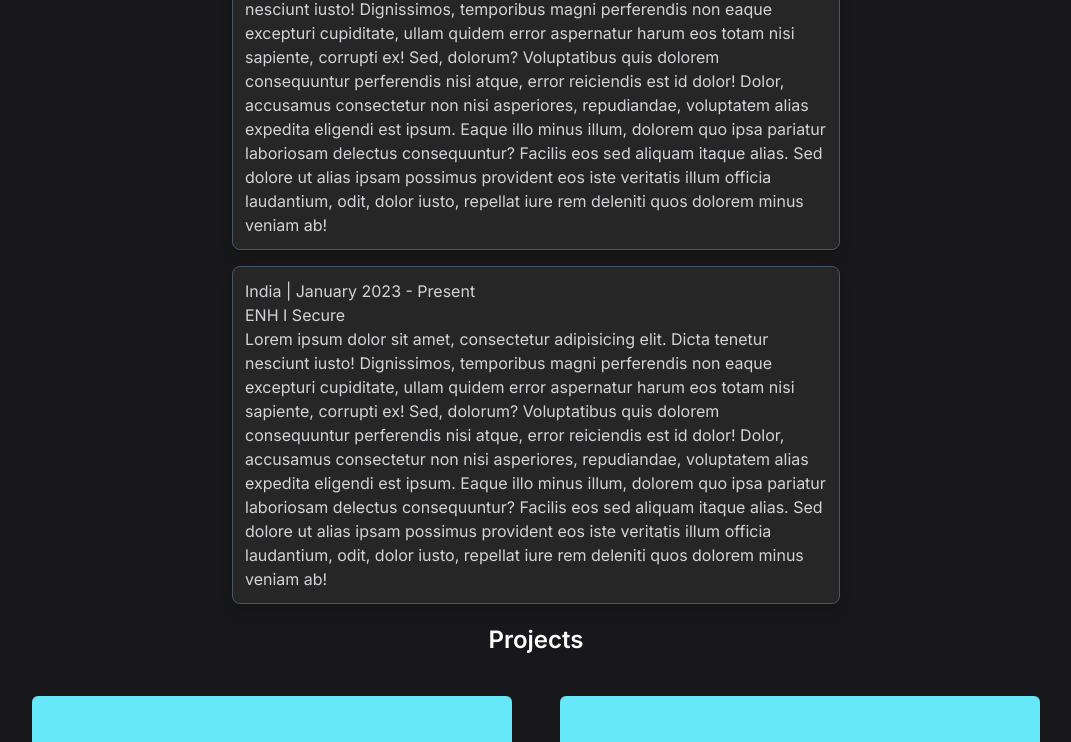
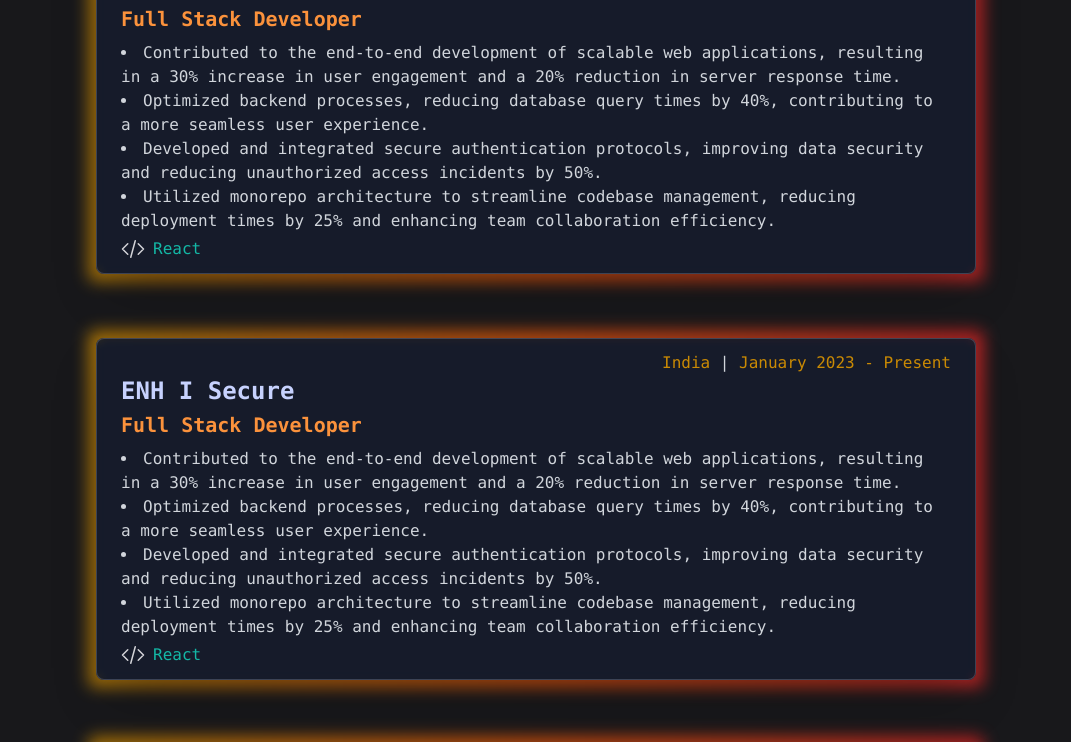
Before and after one commit to giripatel/portfolio, a Next.js app: page / in a window 1280 px wide. Shown: the part 1940-2682 px from the top of the page, without its empty margins (104-1175 px from the left). Built offline with nearby package versions, Linux system fonts and the light colour scheme.

Commit message:
Add Experience

```diff
--- a/package.json
+++ b/package.json
@@ -9,6 +9,8 @@
     "lint": "next lint"
   },
   "dependencies": {
+    "@types/axios": "^0.14.0",
+    "axios": "^1.7.4",
     "clsx": "^2.1.1",
     "framer-motion": "^11.3.24",
     "next": "14.2.4",
--- /dev/null
+++ b/src/app/actions/experience.ts
@@ -0,0 +1,57 @@
+export const getExperience = () => {
+  const experience = [
+    {
+      country: "India",
+      duration: {
+        form: "January 2023",
+        to: "Present",
+      },
+      company: "ENH I Secure",
+      role: "Full Stack Developer",
+      summary: [
+        "Contributed to the end-to-end development of scalable web applications, resulting in a 30 % increase in user engagement and a 20 % reduction in server response time.",
+        "Optimized backend processes, reducing database query times by 40 %, contributing to a more seamless user experience.",
+        "Developed and integrated secure authentication protocols, improving data security and reducing unauthorized access incidents by 50 %.",
+        "Utilized monorepo architecture to streamline codebase management, reducing deployment times by 25 % and enhancing team collaboration efficiency.",
+      ],
+      tech: [
+        "React",
+        "JavaScript",
+        "TypeScript",
+        "NextJs",
+        "NodeJs",
+        "Tailwind CSS",
+        "Redis",
+        "Docker",
+        "WebSocket",
+      ],
+    },
+    {
+      country: "India",
+      duration: {
+        form: "Nov 2023",
+        to: "Present",
+      },
+      company: "Open Source",
+      role: "Full Stack Developer",
+      summary: [
+        "Added real-time features to an open-source application using WebSocket and React, improving user interaction by enabling live data updates.",
+        "nhanced the UI of an open-source server status application, leading to better user experience and increased community adoption.",
+        "Participated in multiple community talks, sharing insights and contributing to discussions on open-source development, fostering collaboration and knowledge exchange.",
+      ],
+      tech: [
+        "React",
+        "JavaScript",
+        "TypeScript",
+        "NextJs",
+        "NodeJs",
+        "Tailwind CSS",
+        "Docker",
+        "WebSocket",
+      ],
+    },
+    ,
+  ];
+
+  return experience;
+};
--- a/src/app/components/Experience.tsx
+++ b/src/app/components/Experience.tsx
@@ -5,10 +5,12 @@
   return (
     <section id="experience">
       <div className='w-full flex justify-center font-semibold text-lg text-white p-4'><span className='text-yellow-500'>Work</span>:<span className='text-red-400'>Experience</span></div>
-      <div className='w-full flex justify-center'>
-        <div className='flex justify-center flex-col gap-y-4'>
+      <div className='w-full flex justify-center mt-5'>
+        <div className='flex justify-center flex-col gap-y-16'>
             <ExperienceModel />
             <ExperienceModel />
+            <ExperienceModel />
+            {/* <ExperienceModel /> */}
             {/* <ExperienceModel /> */}
             {/* <div className='w-20 h-20 bg-red-300'></div> */}
         </div>
--- a/src/app/components/ExperienceModel.tsx
+++ b/src/app/components/ExperienceModel.tsx
@@ -3,25 +3,68 @@
 const ExperienceModel = () => {
   return (
     <>
-      <div className="max-w-[40rem] w-80 sm:w-[38rem] h-fit rounded-lg bg-neutral-800 border-[1px] border-slate-600 shadow-lg">
+    <div className="relative w-80 sm:w-[38rem] xl:w-[55rem] lg:h-fit">
+  <div
+    className="absolute -inset-2 rounded-lg bg-gradient-to-r from-yellow-600 via-orange-600 to-red-600 opacity-75 blur"
+  ></div>
+  <div
+    className="relative flex h-fit w-fit items-center justify-center rounded-lg bg-slate-900 text-slate-300"
+  >
+    <div className=" rounded-lg  bg-zinc-800 border-[#d9defc33] shadow-2xl  backdrop-blur-sm px-3 backdrop-brightness-105 z-30 bg-opacity-30 border font-mono">
         <div className="text-zinc-300 p-3">
-          <p>
-            India | <span>January 2023 - Present</span>
-          </p>
-          <p>ENH I Secure</p>
-          Lorem ipsum dolor sit amet, consectetur adipisicing elit. Dicta
-          tenetur nesciunt iusto! Dignissimos, temporibus magni perferendis non
-          eaque excepturi cupiditate, ullam quidem error aspernatur harum eos
-          totam nisi sapiente, corrupti ex! Sed, dolorum? Voluptatibus quis
-          dolorem consequuntur perferendis nisi atque, error reiciendis est id
-          dolor! Dolor, accusamus consectetur non nisi asperiores, repudiandae,
-          voluptatem alias expedita eligendi est ipsum. Eaque illo minus illum,
-          dolorem quo ipsa pariatur laboriosam delectus consequuntur? Facilis
-          eos sed aliquam itaque alias. Sed dolore ut alias ipsam possimus
-          provident eos iste veritatis illum officia laudantium, odit, dolor
-          iusto, repellat iure rem deleniti quos dolorem minus veniam ab!
+          <div className="flex justify-end">
+            <p className="text-yellow-600 ">
+              India <span className="text-gray-300"> | </span><span className="">January 2023 - Present</span>
+            </p>
+          </div>
+          <p className="text-2xl font-semibold text-indigo-200">ENH I Secure</p>
+          <p className="text-xl font-semibold py-1 text-orange-400">Full Stack Developer</p>
+          <div className="pt-1 text-md text-gray-300">
+            <ul className={"list-disc list-inside"}>
+              <li>
+                Contributed to the end-to-end development of scalable web
+                applications, resulting in a 30% increase in user engagement and
+                a 20% reduction in server response time.
+              </li>
+              <li>
+                Optimized backend processes, reducing database query times by
+                40%, contributing to a more seamless user experience.
+              </li>
+              <li>
+                Developed and integrated secure authentication protocols,
+                improving data security and reducing unauthorized access
+                incidents by 50%.
+              </li>
+              <li>
+                Utilized monorepo architecture to streamline codebase
+                management, reducing deployment times by 25% and enhancing team
+                collaboration efficiency.
+              </li>
+            </ul>
+          </div>
+          <div className="flex gap-2 mt-1">
+            <svg
+              xmlns="http://www.w3.org/2000/svg"
+              fill="none"
+              viewBox="0 0 24 24"
+              strokeWidth={1.5}
+              stroke="currentColor"
+              className="size-6"
+            >
+              <path
+                strokeLinecap="round"
+                strokeLinejoin="round"
+                d="M17.25 6.75 22.5 12l-5.25 5.25m-10.5 0L1.5 12l5.25-5.25m7.5-3-4.5 16.5"
+              />
+            </svg>
+
+            <p className="text-teal-500">React</p>
+          </div>
         </div>
       </div>
+      </div>
+
+  </div>
     </>
   );
 };
```
Also changed, not shown: 1 other file (tests, documents, lock files or other folders).
